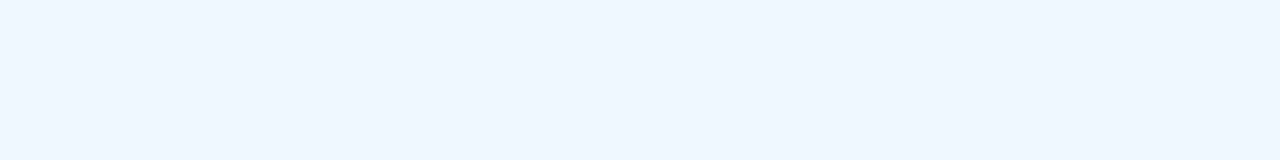
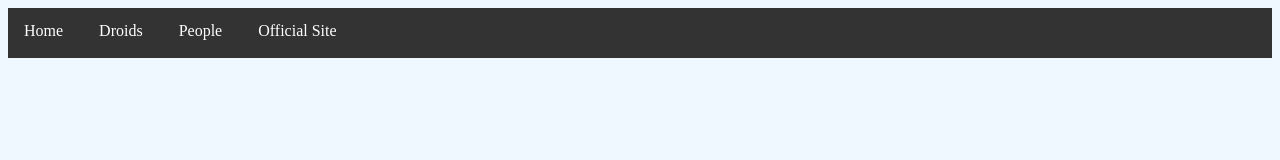
Before and after one commit to willkotheimer/html101, a plain HTML site: page index.html in a window 1280 px wide. Drawn offline with Linux system fonts and the light colour scheme.

Commit message:
Styled navigation

```diff
--- a/index.html
+++ b/index.html
@@ -18,7 +18,14 @@
     <!--[if lt IE 7]>
             <p class="browsehappy">You are using an <strong>outdated</strong> browser. Please <a href="#">upgrade your browser</a> to improve your experience.</p>
         <![endif]-->
-
+    <nav>
+        <ul>
+            <li><a href="./index.html">Home</a></li>
+            <li><a href="./droids.html">Droids</a></li>
+            <li><a href="people.html">People</a></li>
+            <li><a href="https://www.starwars.com">Official Site</a></li>
+        </ul>
+    </nav>
     <script src="main.js" async defer></script>
 </body>
 
--- a/main.css
+++ b/main.css
@@ -1,3 +1,32 @@
 body {
     background-color: aliceblue;
 }
+
+ul {
+    list-style-type: none;
+    margin: 0;
+    padding: 0;
+    background-color: #333;
+    height: 50px;
+    overflow: hidden;
+}
+
+li {
+    display: inline-block;
+    padding: 0px;
+    margin:0;
+    text-decoration: none;
+
+}
+
+li a {
+    color: white;
+    padding: 14px 16px;
+    display: block;
+    text-decoration: none;
+
+}
+
+li a:hover {
+    background-color: black;
+}
```
Also changed, not shown: droids.html (added), people.html (added).
